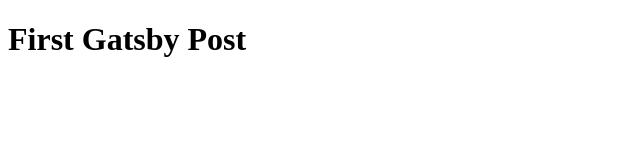
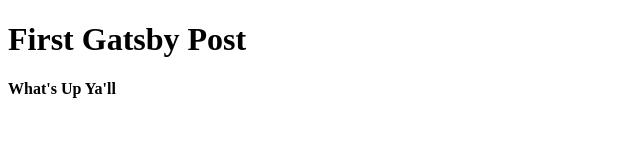
Before and after one commit to WillofMike/gatsby_blog, a Gatsby site: page /first-post in a window 1280 px wide. Shown: the whole page, without its empty margins (0-640 px from the left). Built offline with nearby package versions, Linux system fonts and the light colour scheme; Gatsby itself is replaced by a stand-in of ours.

Commit message:
fixing the markdown

```diff
--- a/src/components/post.js
+++ b/src/components/post.js
@@ -7,6 +7,7 @@
   return(
     <div>
       <h1>{post.frontmatter.title}</h1>
+      <div dangerouslySetInnerHTML={{__html: post.html}} />
     </div>
   )
 }
--- a/src/pages/first-post/index.md
+++ b/src/pages/first-post/index.md
@@ -2,4 +2,4 @@
 path: '/first-post'
 title: 'First Gatsby Post'
 ---
-# What's Up Ya'll
+#### What's Up Ya'll
```
